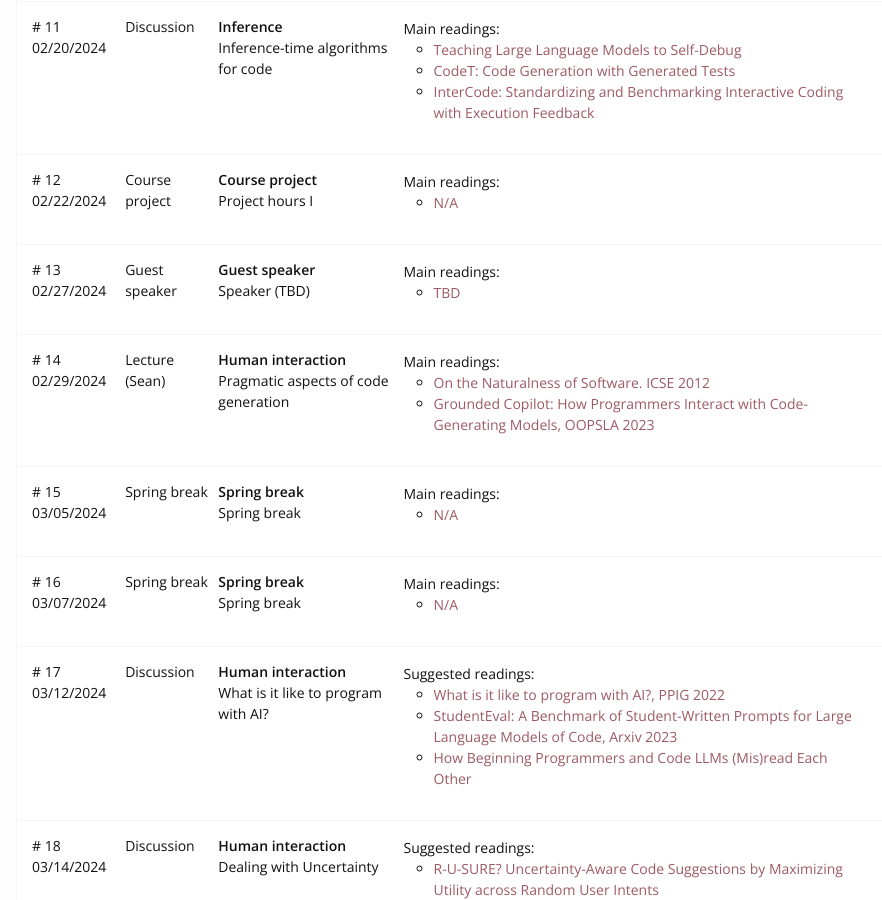
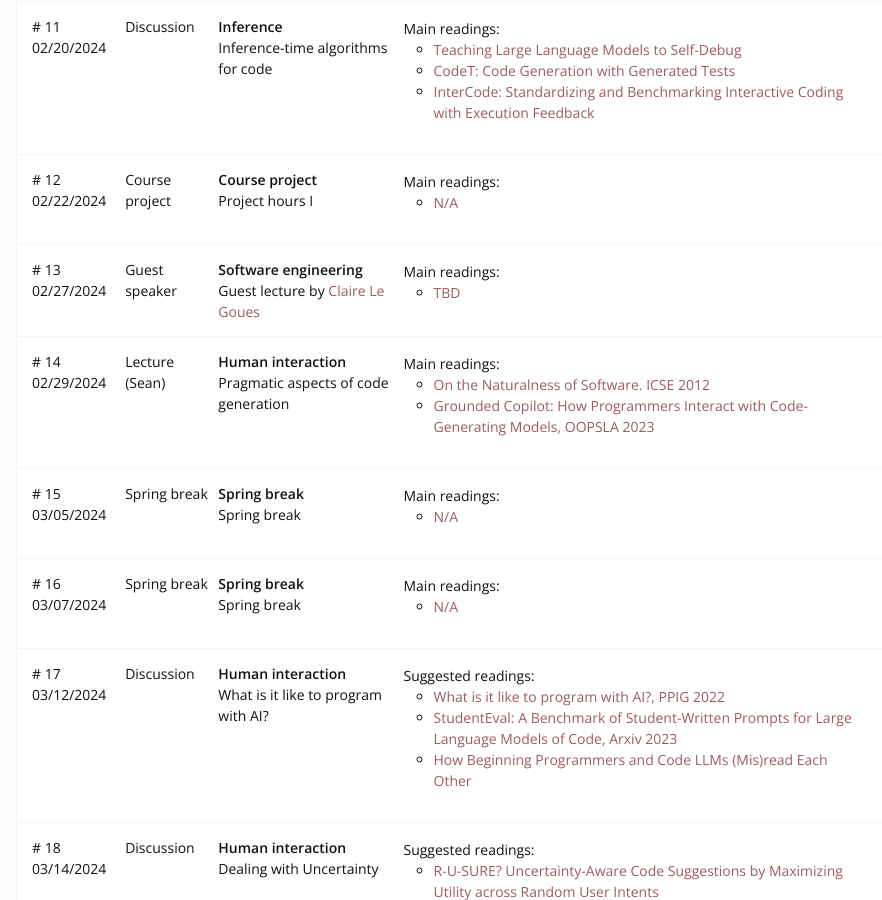
Before and after one commit to cmu-codegen/s2024, a Jekyll site: the page built from index.md, in a window 1280 px wide and 900 px high, scrolled down 4200 px. Shown: the whole window, without its empty margins (189-1071 px from the left). Built offline with Jekyll 4.4.1, drawn with Linux system fonts in a browser that asks for light colours; nearby versions of some CDN libraries.

Commit message:
add Claire's guest lecture

```diff
--- a/_data/schedule.yml
+++ b/_data/schedule.yml
@@ -202,8 +202,8 @@ schedule:
         title: "N/A"
 
   - number: 13
-    title: "Speaker (TBD)"
-    theme: Guest speaker
+    title: "Guest lecture by <a href=https://clairelegoues.com/>Claire Le Goues</a>"
+    theme: Software engineering
     kind: Guest speaker
     date: 2024-02-27T15:30
     links:
```
